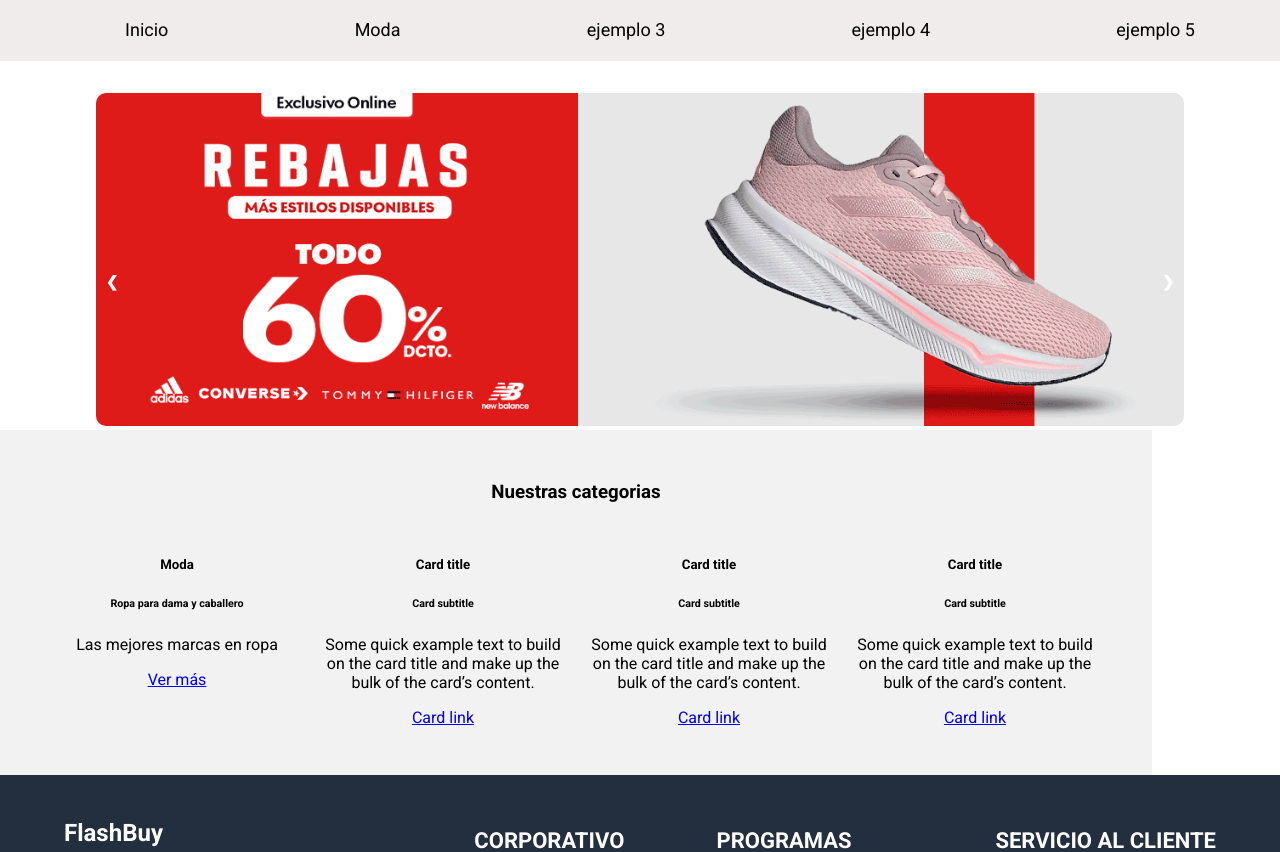
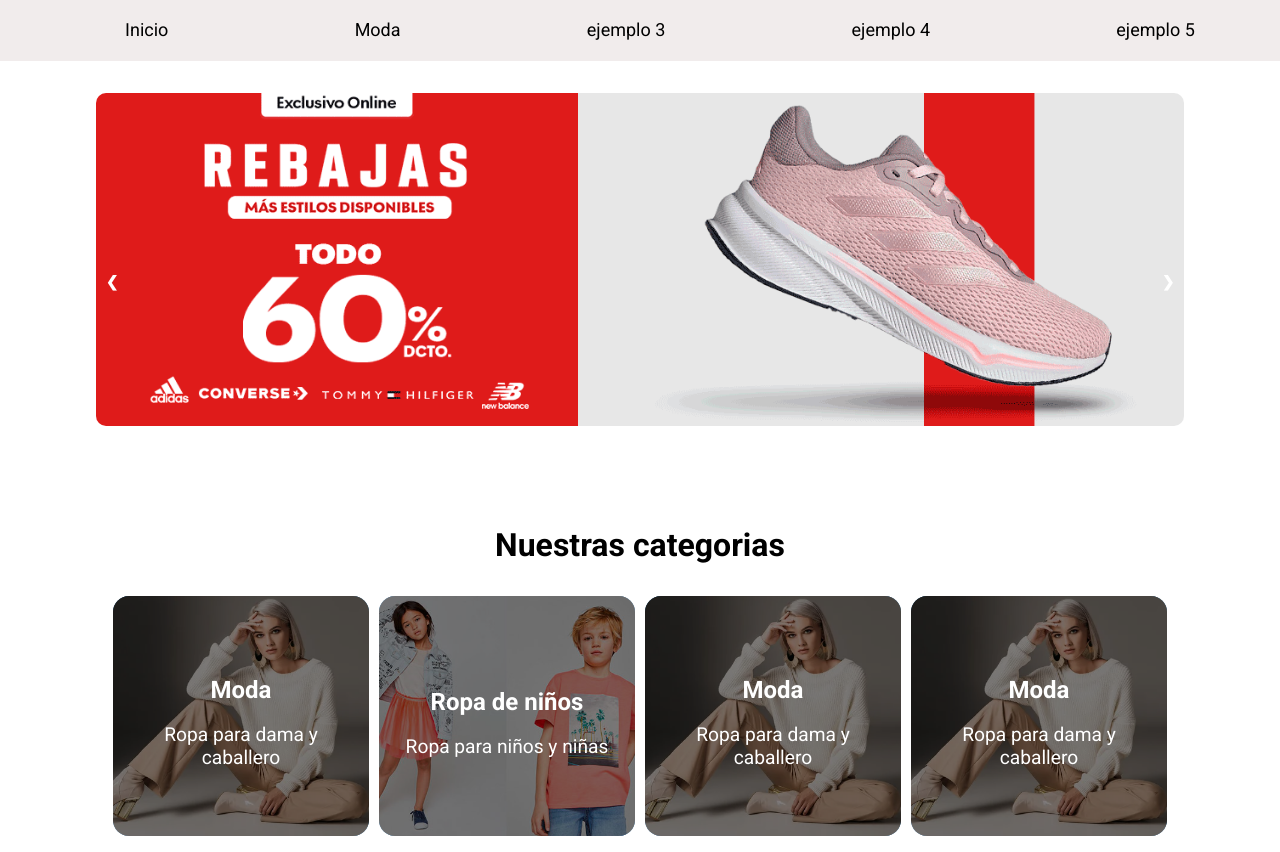
Before and after one commit to Th3rick2002/FlashBuy-----Kodigo, a plain HTML site: page index.html in a window 1280 px wide. Shown: the part 100-952 px from the top of the page. Drawn offline with Linux system fonts and the light colour scheme.

Commit message:
feat: add images and style css

```diff
--- a/index.html
+++ b/index.html
@@ -133,38 +133,34 @@
             <h3>Nuestras categorias</h3>
             <div class="categories-content">
                 <div class="card">
-                    <div class="card-body">
+                    <img class="card-img" src="./assets/moda-category.jpg">
+                    <div class="card-content">
                         <h5 class="card-title">Moda</h5>
-                        <h6 class="card-subtitle mb-2 text-body-secondary">Ropa para dama y caballero</h6>
-                        <p class="card-text">Las mejores marcas en ropa</p>
-                        <a href="#" class="card-link">Ver más</a>
+                        <p class="card-text">Ropa para dama y caballero</p>
                     </div>
                 </div>
 
                 <div class="card">
-                    <div class="card-body">
-                        <h5 class="card-title">Card title</h5>
-                        <h6 class="card-subtitle mb-2 text-body-secondary">Card subtitle</h6>
-                        <p class="card-text">Some quick example text to build on the card title and make up the bulk of the card’s content.</p>
-                        <a href="#" class="card-link">Card link</a>
+                    <img class="card-img" src="./assets/ropa-niños.jpg">
+                    <div class="card-content">
+                        <h5 class="card-title">Ropa de niños</h5>
+                        <p class="card-text">Ropa para niños y niñas</p>
                     </div>
                 </div>
 
                 <div class="card">
-                    <div class="card-body">
-                        <h5 class="card-title">Card title</h5>
-                        <h6 class="card-subtitle mb-2 text-body-secondary">Card subtitle</h6>
-                        <p class="card-text">Some quick example text to build on the card title and make up the bulk of the card’s content.</p>
-                        <a href="#" class="card-link">Card link</a>
+                    <img class="card-img" src="./assets/moda-category.jpg">
+                    <div class="card-content">
+                        <h5 class="card-title">Moda</h5>
+                        <p class="card-text">Ropa para dama y caballero</p>
                     </div>
                 </div>
 
                 <div class="card">
-                    <div class="card-body">
-                        <h5 class="card-title">Card title</h5>
-                        <h6 class="card-subtitle mb-2 text-body-secondary">Card subtitle</h6>
-                        <p class="card-text">Some quick example text to build on the card title and make up the bulk of the card’s content.</p>
-                        <a href="#" class="card-link">Card link</a>
+                    <img class="card-img" src="./assets/moda-category.jpg">
+                    <div class="card-content">
+                        <h5 class="card-title">Moda</h5>
+                        <p class="card-text">Ropa para dama y caballero</p>
                     </div>
                 </div>
             </div>
--- a/style/Home.css
+++ b/style/Home.css
@@ -432,18 +432,24 @@
 
 /* categories */
 .categories-container {
-    background-color: var(--light-background-color);
-    width: 90vw;
+    width: 100%;
     height: auto;
     padding: 2rem 0;
     text-align: center;
+    margin-top: 2rem;
+}
+
+.categories-container h3 {
+    text-align: center;
+    font-size: 2rem;
 }
 
 .categories-content {
     display: flex;
     flex-wrap: wrap;
     justify-content: center;
-    width: 90vw;
+    align-items: center;
+    width: 100%;
     height: auto;
     grid-template-columns: repeat(4, 1fr);
     grid-gap: 10px;
@@ -452,12 +458,43 @@
 }
 
 .categories-content .card {
+    background-color: #146eb4;
     width: 20vw;
-    height: 22vh;
+    height: 30vh;
+    position: relative;
+    border-radius: 16px;
+    overflow: hidden;
 }
 
-.categories-content .card .card-link {
+.categories-content .card .card-img {
+    width: 100%;
+    position: absolute;
+    top: 0;
+    left: 0;
+    height: 100%;
+    object-fit: cover;
+}
 
+.categories-content .card .card-content {
+    position: relative;
+    z-index: 1;
+    color: white;
+    background-color: rgba(0, 0, 0, 0.5); /* oscurecer la imagen */
+    padding: 1rem;
+    height: 100%;
+    display: flex;
+    flex-direction: column;
+    justify-content: center;
+}
+
+.categories-content .card .card-content .card-title {
+    font-size: 1.5rem;
+    font-weight: bold;
+    margin: 0;
+}
+
+.categories-content .card .card-text {
+    font-size: 1.2rem;
 }
 
 
```
Also changed, not shown: assets/moda-category.jpg (added), assets/ropa-niños.jpg (added).
